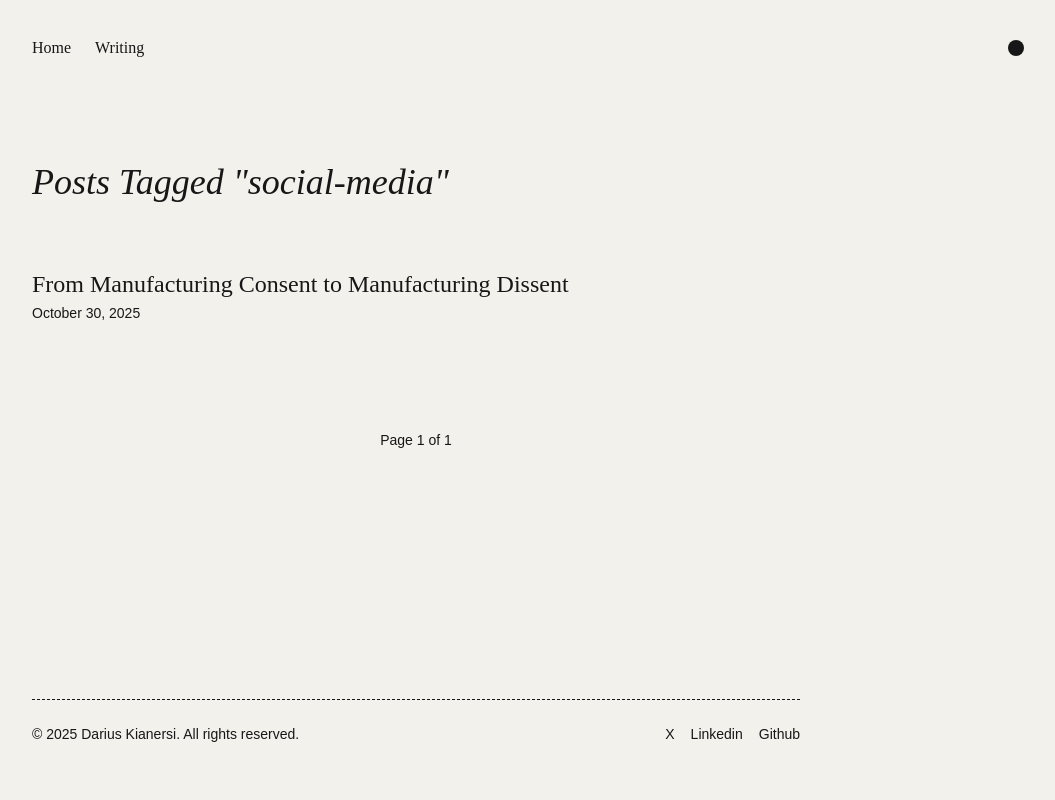
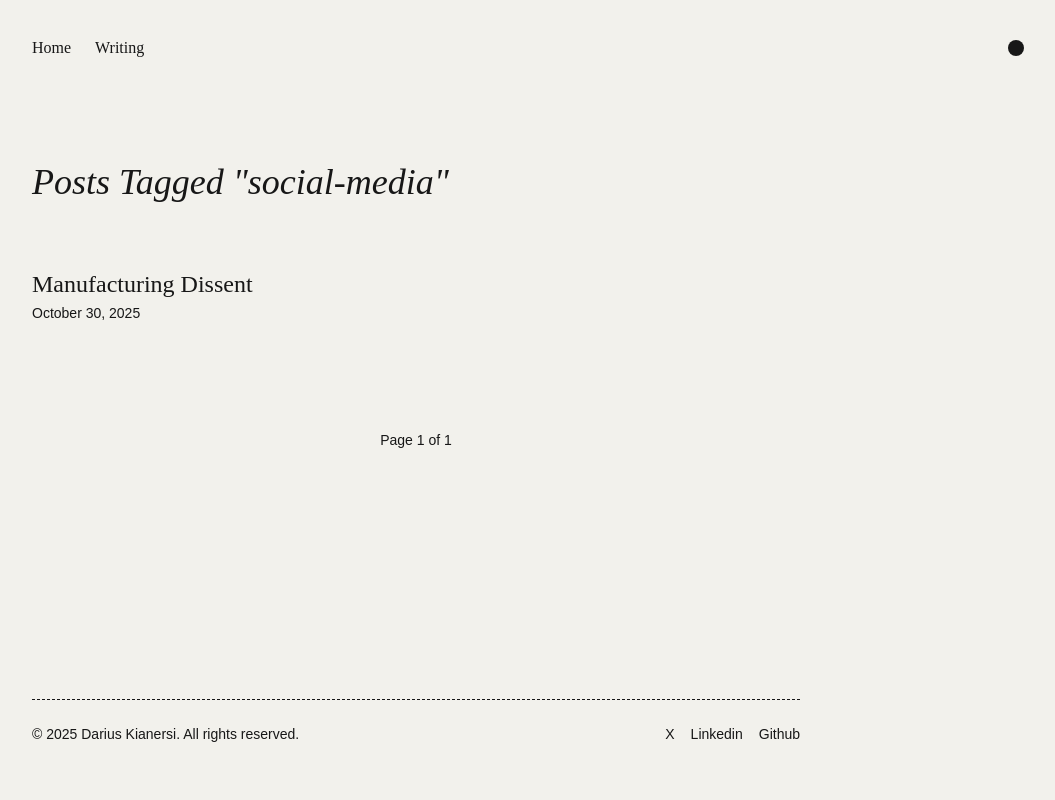
Before and after one commit to dariuskia/dariuskia.github.io, an Astro site: page /tags/social-media in a window 1280 px wide. Shown: the whole page, without its empty margins (224-1279 px from the left). Built offline with nearby package versions, Linux system fonts and the light colour scheme; Astro itself is replaced by a stand-in of ours; a web font is replaced by a local one.

Commit message:
update title

```diff
--- a/src/content/writing/manufacturing-dissent.md
+++ b/src/content/writing/manufacturing-dissent.md
@@ -1,5 +1,5 @@
 ---
-title: From Manufacturing Consent to Manufacturing Dissent
+title: Manufacturing Dissent
 # excerpt: How
 publishDate: 2025-10-30
 updatedDate: 2025-11-03  # Optional - only include if you've updated the post
```
